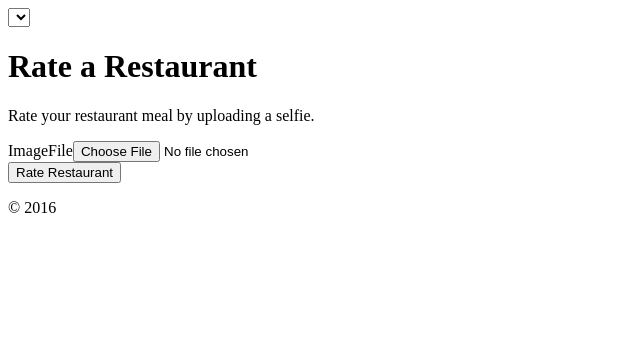
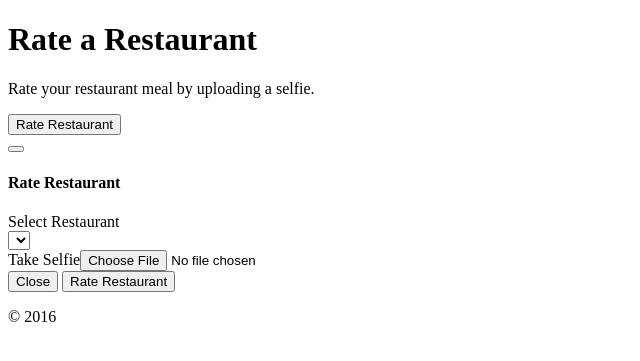
Before and after one commit to robfarr/AutoRate-Restaurant, a Yii app: template src/frontend/views/site/index.php in a window 1280 px wide. Shown: the top 361 px of the page, without its empty margins (0-640 px from the left). Run offline with PHP 8.4 and a stand-in for Yii, Linux system fonts and the light colour scheme; the template is opened without the code that fills it, so the values that code supplies are empty; form fields are guessed from the names that the template uses; some libraries are stand-ins or nearby versions.

Commit message:
Client side filer the add rating image upload

```diff
--- a/src/frontend/views/site/index.php
+++ b/src/frontend/views/site/index.php
@@ -11,30 +11,16 @@ $this->title = 'Rate a Restaurant - Rate your restaurant meal by uploading a sel
 ?>
 
 <div class="site-index">
-    <select name= "restaurant">
-        <?php foreach ($restaurants as $r) { ?>
-               <option value="<?= $r->id ?>"><?= $r->name ?></option>
-        <?php } ?>
-    </select>
+
     <div class="jumbotron">
         <h1>Rate a Restaurant</h1>
 
         <p class="lead">Rate your restaurant meal by uploading a selfie.</p>
 
-
-        <?php $form = ActiveForm::begin(['layout' => 'horizontal','options' => ['enctype' => 'multipart/form-data']]) ?>
-            <div class="row">
-                <div class="col-md-12">
-                    <span style="display: inline-block;">
-                        <?= $form->field($model, 'imageFile')->fileInput() ?>
-                    </span>
-                </div>
-
-            </div>
-            <button class="btn btn-lg btn-success"><span class="glyphicon glyphicon-camera"></span> Rate
-                                                                                                    Restaurant</button>
-
-        <?php ActiveForm::end() ?>
+        <button class="btn btn-lg btn-success" data-toggle="modal" data-target="#submit-modal">
+            <span class="glyphicon glyphicon-camera"></span>
+            Rate Restaurant
+        </button>
 
     </div>
 
@@ -79,4 +65,53 @@ $this->title = 'Rate a Restaurant - Rate your restaurant meal by uploading a sel
         </div>
 
     </div>
+
+    <div id="submit-modal" class="modal fade" tabindex="-1">
+        <div class="modal-dialog">
+            <div class="modal-content">
+
+                <div class="modal-header">
+                    <button class="close" data-dismiss="modal"></button>
+                    <h4 class="modal-title">
+                        <span class="glyphicon glyphicon-camera"></span>
+                        Rate Restaurant
+                    </h4>
+                </div>
+
+                <?php $form = ActiveForm::begin(['layout' => 'horizontal','options' => ['enctype' => 'multipart/form-data']]) ?>
+
+                <div class="modal-body">
+
+                    <div class="form-group">
+                        <label class="col-sm-3" for="restaurant">Select Restaurant</label>
+                        <div class="col-sm-9">
+                            <select name="restaurant" class="form-control">
+                                <?php foreach ($restaurants as $r) { ?>
+                                    <option value="<?= $r->id ?>"><?= $r->name ?></option>
+                                <?php } ?>
+                            </select>
+                        </div>
+                    </div>
+
+                    <div class="form-group">
+                        <?= $form->field($model, 'imageFile')->fileInput(['accept' => 'image/*'])->label("Take
+                        Selfie") ?>
+                    </div>
+
+                </div>
+
+                <div class="modal-footer">
+                    <button type="button" class="btn btn-default" data-dismiss="modal">Close</button>
+                    <button type="submit" class="btn btn-success">
+                        <span class="glyphicon glyphicon-camera"></span>
+                        Rate Restaurant
+                    </button>
+                </div>
+
+                <?php ActiveForm::end() ?>
+
+            </div>
+        </div>
+    </div>
+
 </div>
```
